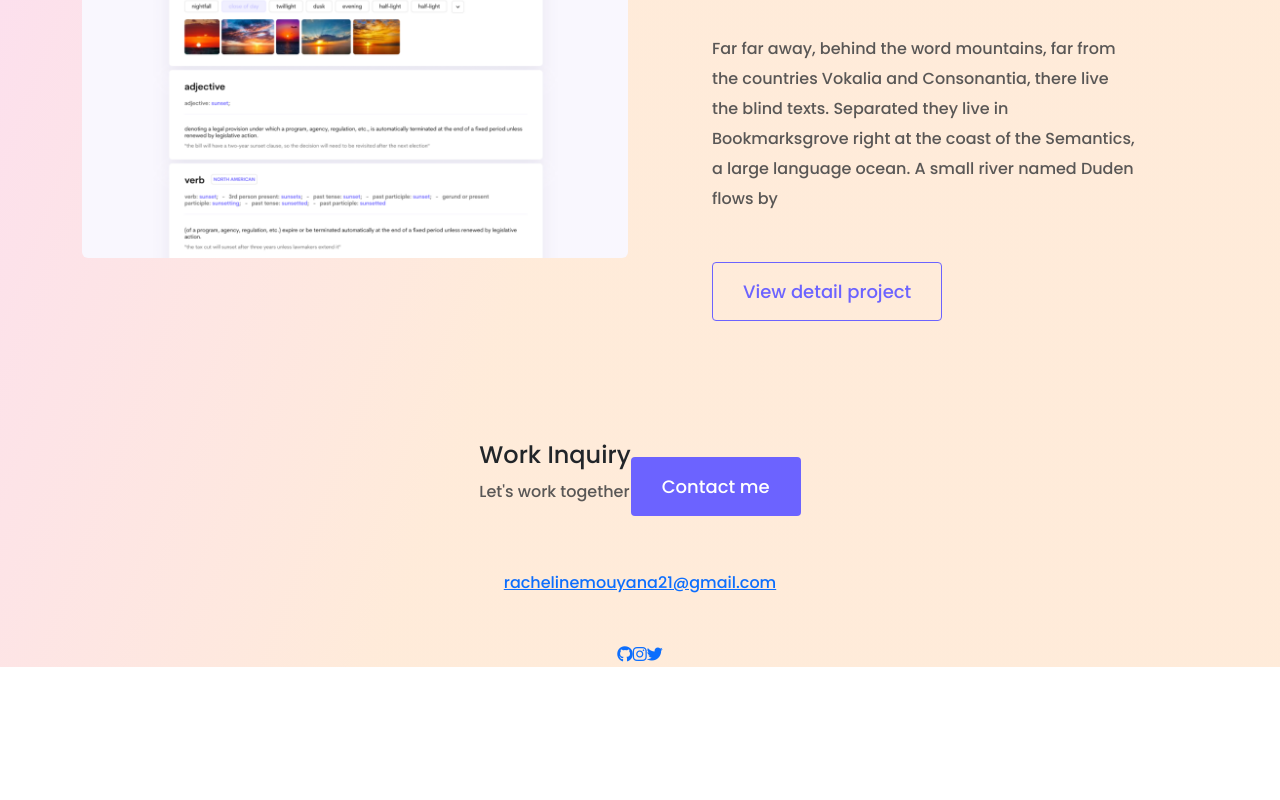
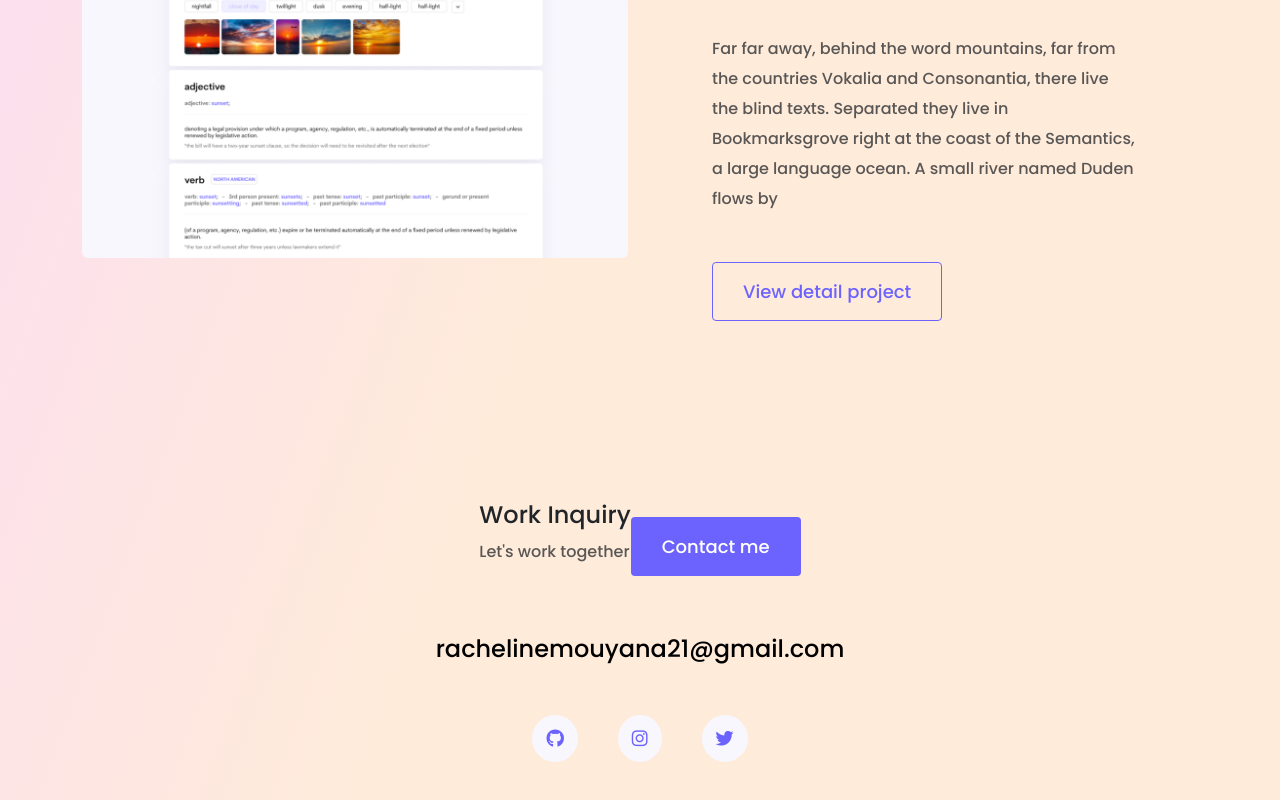
Before and after one commit to Rachel2001/portfolio-project, a plain HTML site: page index.html in a window 1280 px wide. Shown: the part 2735-3535 px from the top of the page. Before the commit the page ends 3402 px from the top, so only its background shows below. Drawn offline with nearby package versions, Linux system fonts and the light colour scheme; a web font is replaced by a local one.

Commit message:
Updated portfolio.css ,added styling to footer

```diff
--- a/styles/portfolio.css
+++ b/styles/portfolio.css
@@ -245,6 +245,45 @@ nav li.active a {
   color: var(--branding-color);
 }
 
+footer {
+  margin: 60px 0;
+}
+
+footer .contact-box {
+  background: var(--secondary-color);
+  padding: 30px 120px;
+  border-radius: 10px;
+}
+
+footer .contact-box p {
+  margin: 0;
+}
+
+footer .email-link {
+  text-decoration: none;
+  color: black;
+  font-size: 24px;
+}
+
+footer .email-link:hover {
+  color: var(--branding-color);
+}
+
+footer .social-links a {
+  margin: 0 20px;
+  color: var(--branding-color);
+  background: var(--secondary-color);
+  padding: 10px 14px;
+  border-radius: 50%;
+  font-size: 18px;
+  transition: all 100ms ease-in-out;
+}
+
+footer .social-links a:hover {
+  color: white;
+  background: var(--branding-color);
+}
+
 @media (max-width: 900px) {
   h1 {
     font-size: 44px;
```
